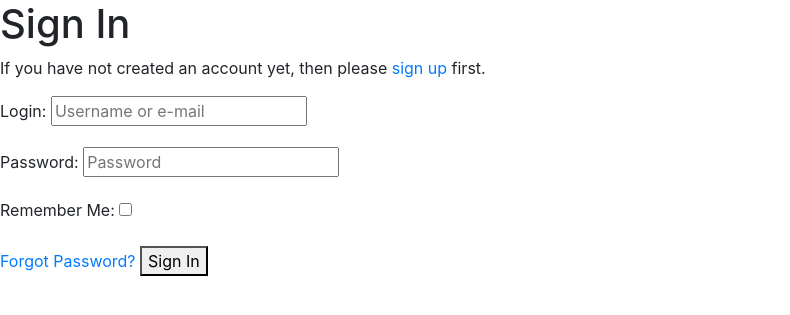
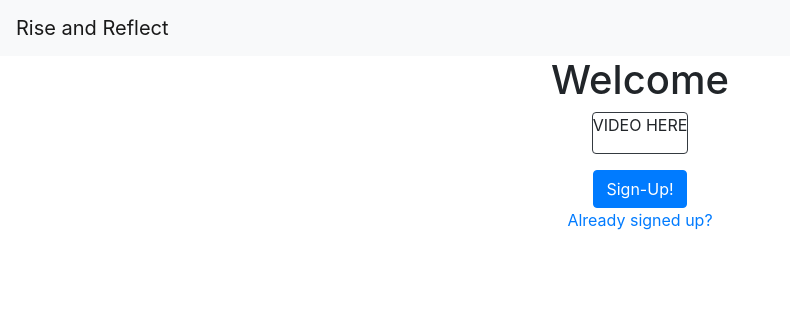
Before and after one commit to sean-meade/rise-and-reflect, a Django app: page /accounts/login/ in a window 1280 px wide. Shown: the top 315 px of the page, without its empty margins (0-790 px from the left). Run offline with Django 3.2, Linux system fonts and the light colour scheme; some libraries are stand-ins or nearby versions.

Commit message:
add welcome and signin / signup modal

```diff
--- a/WEBSITE/rise_and_reflect/templates/allauth/account/login.html
+++ b/WEBSITE/rise_and_reflect/templates/allauth/account/login.html
@@ -7,7 +7,102 @@
 
 {% block content %}
 
-<h1>{% trans "Sign In" %}</h1>
+<header>
+  <nav class="navbar navbar-light bg-light">
+      <a class="navbar-brand" href="#">Rise and Reflect</a>
+    </nav>
+</header>
+<body>
+  <div class="d-flex align-items-center justify-content-center vh-100">
+      <div class="container-fluid">
+        <div class="d-flex flex-column align-items-center justify-content-center">
+          <h1 class="text-center">Welcome</h1>
+          <div class="border border-dark rounded video-container d-flex align-items-center justify-content-center">
+            <p class="text-center">VIDEO HERE</p>
+          </div>
+          <div class="d-flex flex-column align-items-center mt-3">
+              <button type="button" class="btn btn-primary" data-toggle="modal" data-target="#staticBackdrop">
+                  Sign-Up!
+              </button>
+                  <a href="#" data-toggle="modal" data-target="#signInModal">Already signed up?</a>
+          </div>
+        </div>
+      </div>
+    </div>
+    <!--Modal for sign up-->
+    <div class="modal fade" id="staticBackdrop" data-backdrop="static" data-keyboard="false" tabindex="-1" aria-labelledby="staticBackdropLabel" aria-hidden="true">
+      <div class="modal-dialog modal-dialog-centered">
+        <div class="modal-content">
+          <div class="modal-header">
+            <h5 class="modal-title" id="staticBackdropLabel">Sign Up</h5>
+            <button type="button" class="close" data-dismiss="modal" aria-label="Close">
+              <span aria-hidden="true">&times;</span>
+            </button>
+          </div>
+          <div class="modal-body">
+            <form>
+              <div class="form-group">
+                <label for="emailInput">Email address</label>
+                <input type="email" class="form-control" id="emailInput" placeholder="Enter your email">
+              </div>
+              <div class="form-group">
+                <label for="passwordInput">Password</label>
+                <input type="password" class="form-control" id="passwordInput" placeholder="Enter a password">
+              </div>
+              <div class="form-group">
+                <button type="button" class="btn btn-primary btn-block">Sign Up</button>
+              </div>
+            </form>
+            <div class="text-center">Or sign up with:</div>
+            <div class="d-flex justify-content-center mt-3">
+              <button type="button" class="btn btn-outline-primary mr-2">Google</button>
+              <button type="button" class="btn btn-outline-primary">Facebook</button>
+            </div>
+          </div>
+          <div class="modal-footer">
+            <button type="button" class="btn btn-secondary" data-dismiss="modal">Close</button>
+          </div>
+        </div>
+      </div>
+    </div>
+    <!-- Sign-In Modal -->
+<div class="modal fade" id="signInModal" data-backdrop="static" data-keyboard="false" tabindex="-1" aria-labelledby="signInModalLabel" aria-hidden="true">
+  <div class="modal-dialog modal-dialog-centered">
+    <div class="modal-content">
+      <div class="modal-header">
+        <h5 class="modal-title" id="signInModalLabel">Sign In</h5>
+        <button type="button" class="close" data-dismiss="modal" aria-label="Close">
+          <span aria-hidden="true">&times;</span>
+        </button>
+      </div>
+      <div class="modal-body">
+          <form>
+              <div class="form-group">
+                <label for="emailInput">Email address</label>
+                <input type="email" class="form-control" id="emailInput" placeholder="Enter your email">
+              </div>
+              <div class="form-group">
+                <label for="passwordInput">Password</label>
+                <input type="password" class="form-control" id="passwordInput" placeholder="Enter a password">
+              </div>
+              <div class="form-group">
+                <button type="button" class="btn btn-primary btn-block">Sign in</button>
+              </div>
+            </form>
+            <div class="text-center">Or sign in with:</div>
+            <div class="d-flex justify-content-center mt-3">
+              <button type="button" class="btn btn-outline-primary mr-2">Google</button>
+              <button type="button" class="btn btn-outline-primary">Facebook</button>
+            </div>
+          </div>
+          <div class="modal-footer">
+            <button type="button" class="btn btn-secondary" data-dismiss="modal">Close</button>
+          </div>
+    </div>
+  </div>
+</div>
+
+{% comment %} <h1>{% trans "Sign In" %}</h1>
 
 {% get_providers as socialaccount_providers %}
 
@@ -41,6 +136,6 @@ for a {{ site_name }} account and sign in below:{% endblocktrans %}</p>
   {% endif %}
   <a class="button secondaryAction" href="{% url 'account_reset_password' %}">{% trans "Forgot Password?" %}</a>
   <button class="primaryAction" type="submit">{% trans "Sign In" %}</button>
-</form>
+</form> {% endcomment %}
 
 {% endblock %}
```
